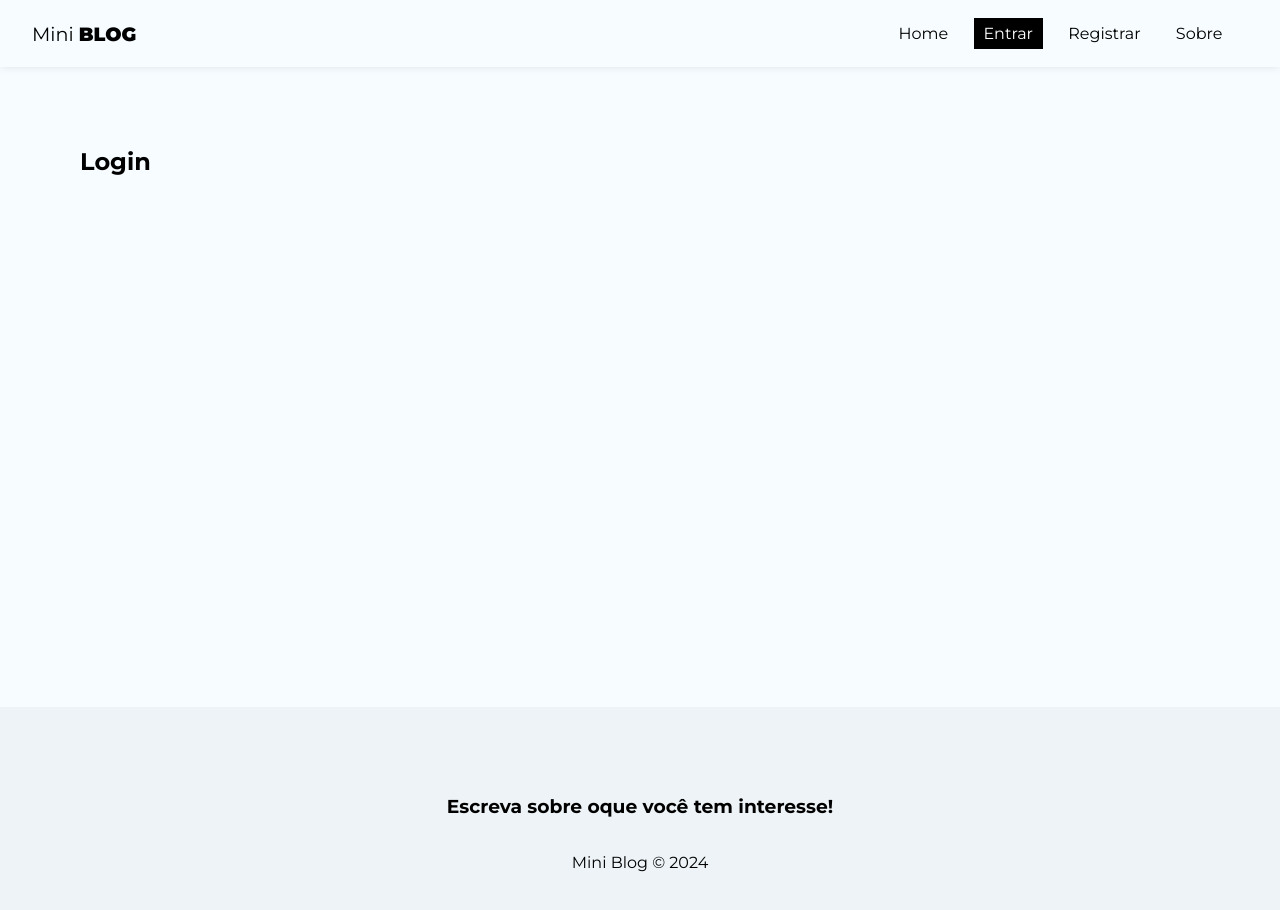
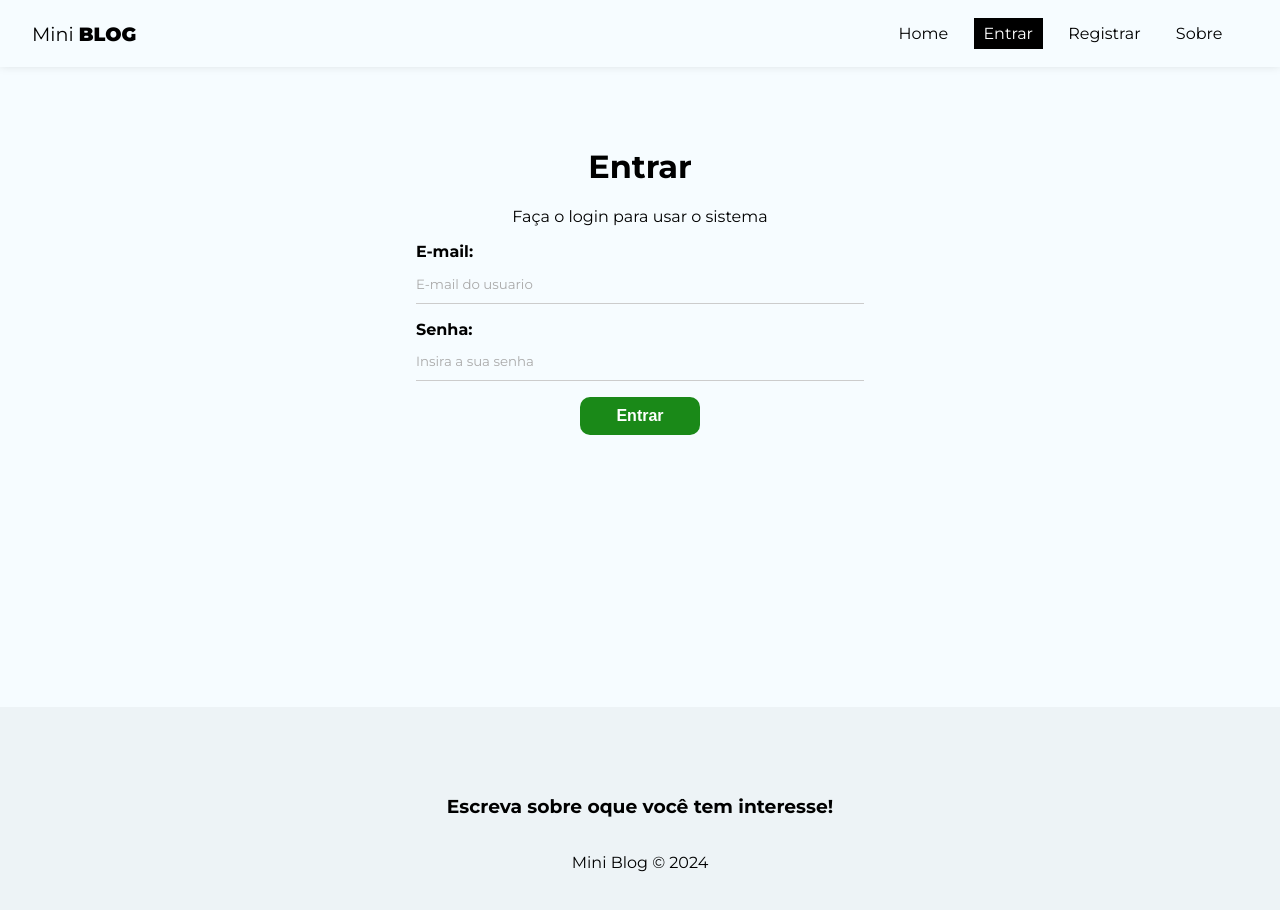
Before and after one commit to Pedro-Ol1veira/miniBlog, a React (Vite) app in the folder miniblog/: page /login in a window 1280 px wide. Shown: the top 910 px of the page. Built offline with nearby package versions, Linux system fonts and the light colour scheme; no server answers.

Commit message:
finish authentication

```diff
--- a/miniblog/src/components/navbar/Navbar.jsx
+++ b/miniblog/src/components/navbar/Navbar.jsx
@@ -5,6 +5,7 @@ import { useAuthValue } from "../../context/AuthContext";
 
 const Navbar = () => {
     const { user } = useAuthValue();
+    const { logout } = useAuthentication();
 
     return (
         <nav className={styles.navbar}>
@@ -63,6 +64,11 @@ const Navbar = () => {
                         Sobre
                     </NavLink>
                 </li>
+                {user && (
+                    <li>
+                        <button onClick={logout}>Sair</button>
+                    </li>
+                )}
             </ul>
         </nav>
     );
--- a/miniblog/src/hooks/useAuthentication.jsx
+++ b/miniblog/src/hooks/useAuthentication.jsx
@@ -12,7 +12,7 @@ import { useState, useEffect } from 'react';
 export const useAuthentication = () => {
     const [error, setError] = useState(null);
     const [loading, setLoading] = useState(null);
-
+    let systemErrorMessage;
     const [cancelled, setCancelled] = useState(false);
 
     const auth = getAuth();
@@ -45,10 +45,6 @@ export const useAuthentication = () => {
             return user;
 
         } catch (error) {
-            console.log(error.message);
-            console.log(typeof error.message);
-
-            let systemErrorMessage;
 
             if (error.message.includes("Password")) {
                 systemErrorMessage = "A senha precisa conter pelo menos 6 caracters";
@@ -62,6 +58,30 @@ export const useAuthentication = () => {
         };
     };
 
+    const logout = () => {
+        checkIfIsCanlled();
+        signOut(auth);
+    };
+
+    const login = async (data) => {
+        checkIfIsCanlled(); // memory lik
+        setLoading(true);
+        setError(false);
+
+        try {
+            await signInWithEmailAndPassword(auth, data.email, data.password);
+            setLoading(false);
+        } catch (error) {
+            if (error.message.includes("invalid-login-credentials")) {
+                systemErrorMessage = "Usuario não existe ou a senha esta incorreta";
+            } else {
+                systemErrorMessage = "Ocorreu um erro tente mais tarde";
+            }
+        };
+        setError(systemErrorMessage);
+        setLoading(false);
+    }
+
     useEffect(() => {
         return () => setCancelled(true);
     }, []);
@@ -70,6 +90,8 @@ export const useAuthentication = () => {
         auth,
         createUser,
         error,
-        loading
+        logout,
+        loading,
+        login
     };
 };
--- a/miniblog/src/pages/Login/Login.jsx
+++ b/miniblog/src/pages/Login/Login.jsx
@@ -1,10 +1,65 @@
-import styles from './Login.module.css'
+import styles from './Login.module.css';
+import { useAuthentication } from '../../hooks/useAuthentication';
+import { useState, useEffect } from 'react';
 
 
 const Login = () => {
+
+    const [email, setEmail] = useState("");
+    const [password, setPassword] = useState("");
+    const [error, setError] = useState("");
+    const { login, error: authError, loading } = useAuthentication();
+
+    const handleSubmit = async (e) => {
+        e.preventDefault();
+
+        setError("");
+
+        const user = {
+            email,
+            password
+        };
+
+        const res = await login(user);
+    };
+
+    useEffect(() => {
+        if (authError) {
+            setError(authError);
+        };
+    }, [authError]);
+
     return (
-        <div>
-            <h2>Login</h2>
+        <div className={styles.login}>
+            <h1>Entrar</h1>
+            <p>Faça o login para usar o sistema</p>
+            <form onSubmit={handleSubmit}>
+                <label>
+                    <span>E-mail:</span>
+                    <input type="email"
+                        name='email'
+                        required
+                        placeholder='E-mail do usuario'
+                        autoComplete='email'
+                        value={email}
+                        onChange={(e) => setEmail(e.target.value)}
+                    />
+                </label>
+                <label>
+                    <span>Senha:</span>
+                    <input type="password"
+                        name='password'
+                        required
+                        placeholder='Insira a sua senha'
+                        autoComplete='new-password'
+                        value={password}
+                        onChange={(e) => setPassword(e.target.value)}
+                    />
+                </label>
+                {error && <p className='error'>{error}</p>}
+                {!loading && <button className='btn'>Entrar</button>}
+                {loading && <button className='btn' disabled>Aguarde...</button>}
+            </form>
         </div>
     )
 }
--- a/miniblog/src/pages/Login/Login.module.css
+++ b/miniblog/src/pages/Login/Login.module.css
@@ -0,0 +1,7 @@
+.login {
+    text-align: center;
+}
+
+.login a {
+    color: #aaa;
+}
--- a/miniblog/src/pages/Register/Register.jsx
+++ b/miniblog/src/pages/Register/Register.jsx
@@ -29,7 +29,6 @@ const Register = () => {
 
         const res = await createUser(user);
 
-        console.log(res);
     };
 
     useEffect(() => {
```
